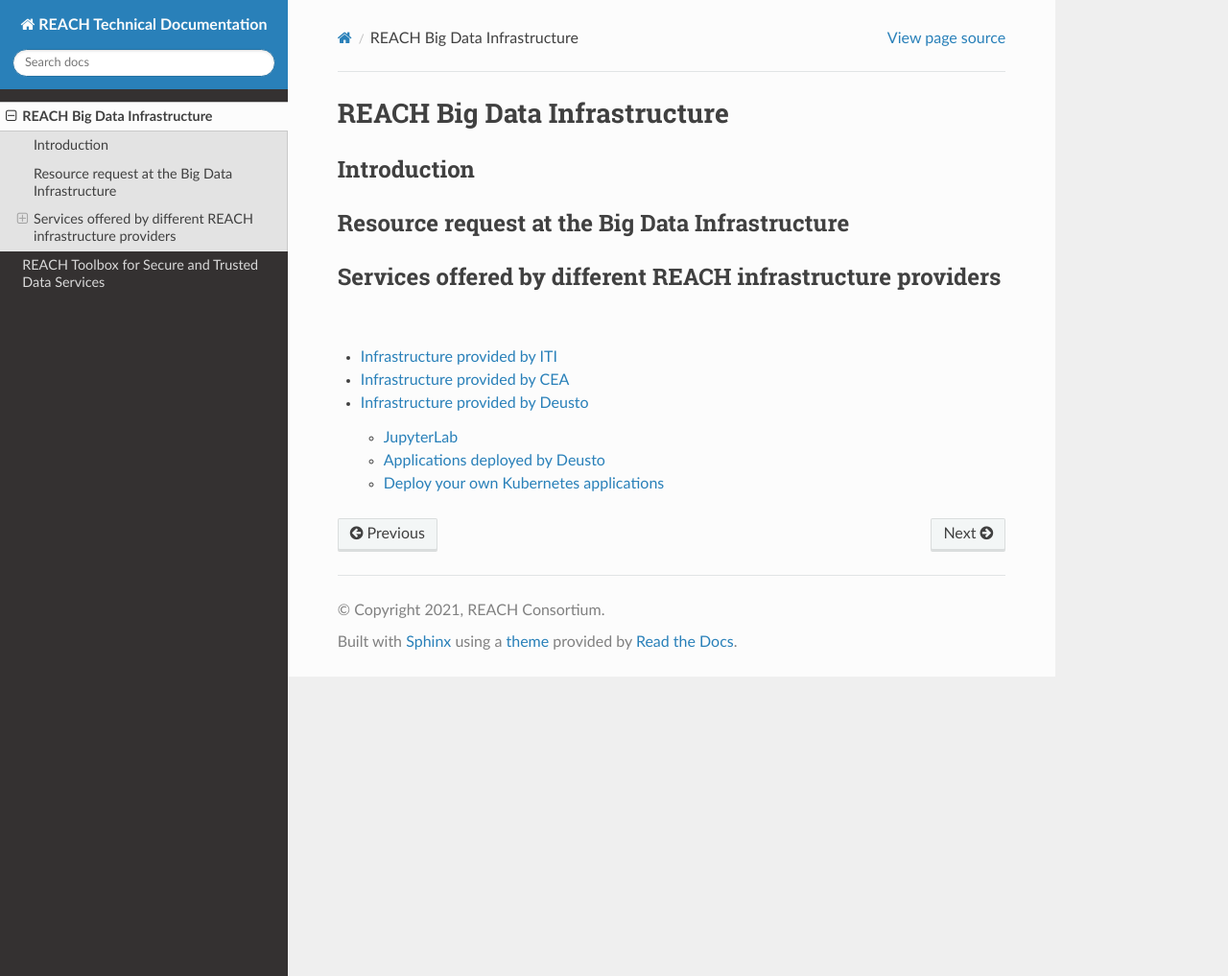
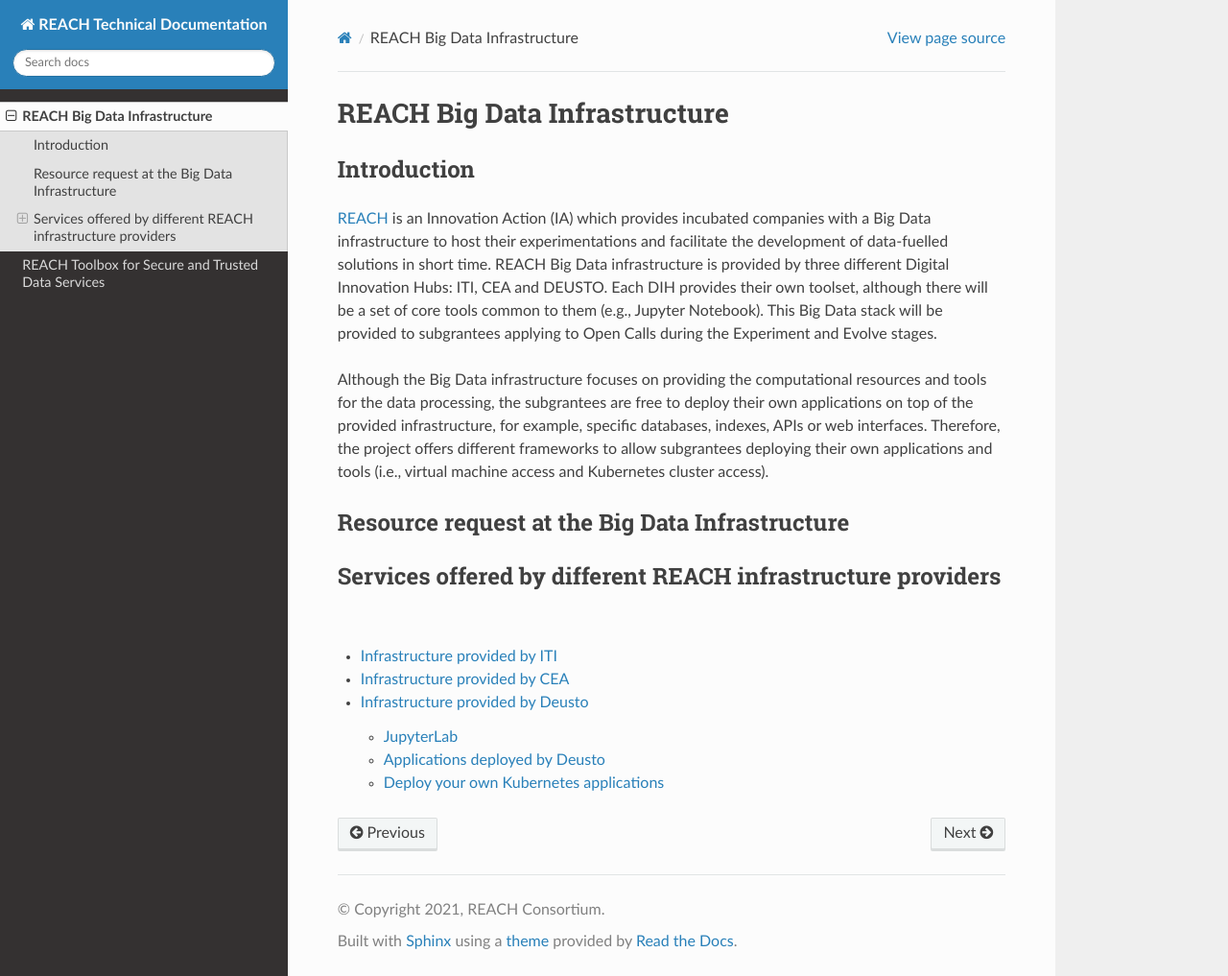
Before and after one commit to bobot/reach-tech-doc, a Sphinx documentation site: the page built from source/reach-big-data-infrastructure/index.rst, in a window 1280 px wide and 1017 px high. Shown: the whole window at 96% size. Built offline with Sphinx 7.4.7 and the Read the Docs theme 2.0.0, drawn with Linux system fonts in a browser that asks for light colours.

Commit message:
Including some context in the introduction

```diff
--- a/source/reach-big-data-infrastructure/index.rst
+++ b/source/reach-big-data-infrastructure/index.rst
@@ -3,6 +3,19 @@
 
 Introduction
 ------------
+
+`REACH <https://www.reach-incubator.eu/>`_ is an Innovation Action (IA) which provides
+incubated companies with a Big Data infrastructure to host their experimentations and facilitate
+the development of data-fuelled solutions in short time. REACH Big Data infrastructure is provided by
+three different Digital Innovation Hubs: ITI, CEA and DEUSTO.
+Each DIH provides their own toolset, although there
+will be a set of core tools common to them (e.g., Jupyter Notebook).
+This Big Data stack will be provided to subgrantees applying to Open Calls during the Experiment and Evolve stages.
+
+Although the Big Data infrastructure focuses on providing the computational resources and tools for the data
+processing, the subgrantees are free to deploy their own applications on top of the provided infrastructure, for example,
+specific databases, indexes, APIs or web interfaces. Therefore, the project offers different frameworks to allow
+subgrantees deploying their own applications and tools (i.e., virtual machine access and Kubernetes cluster access).
 
 Resource request at the Big Data Infrastructure
 -----------------------------------------------
```
